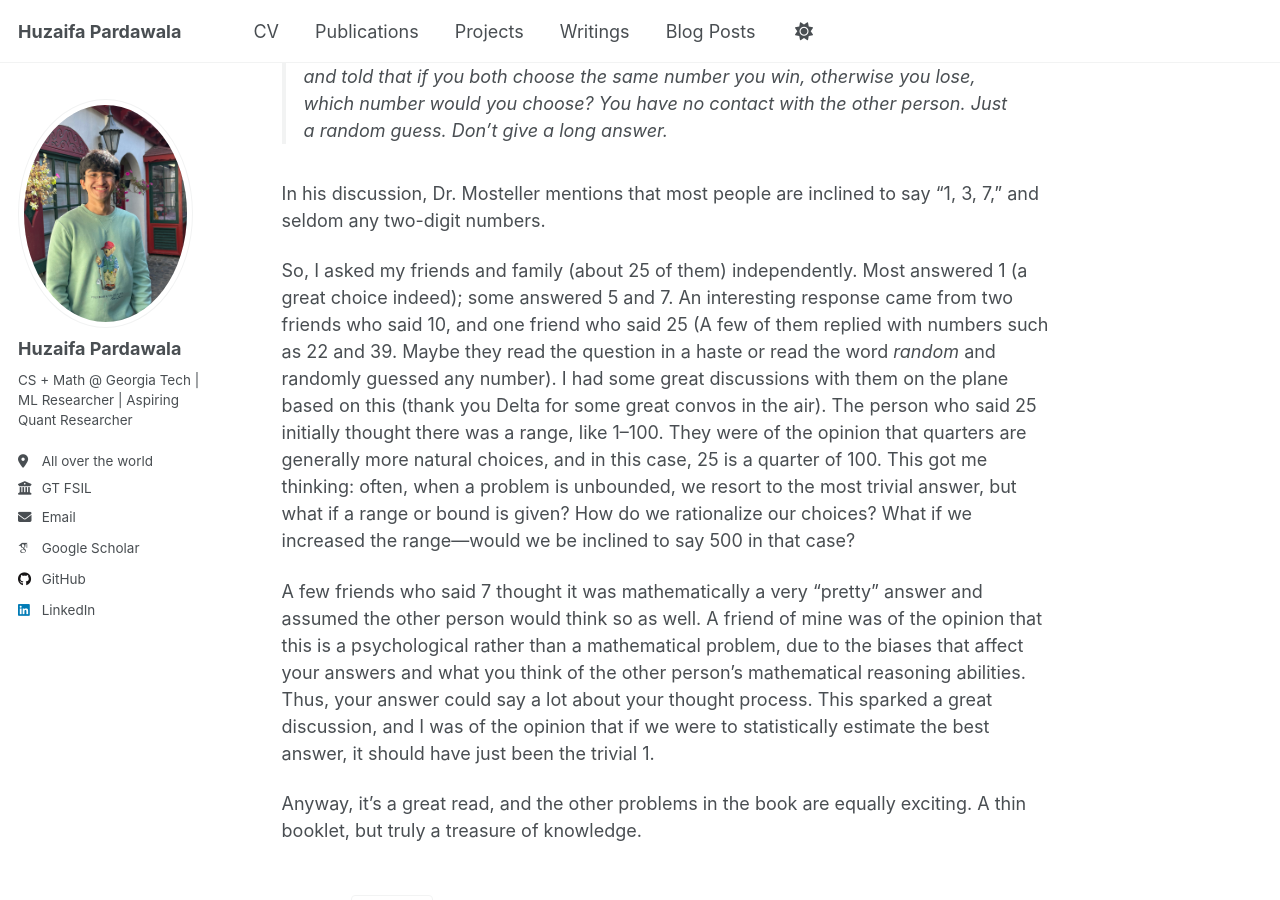
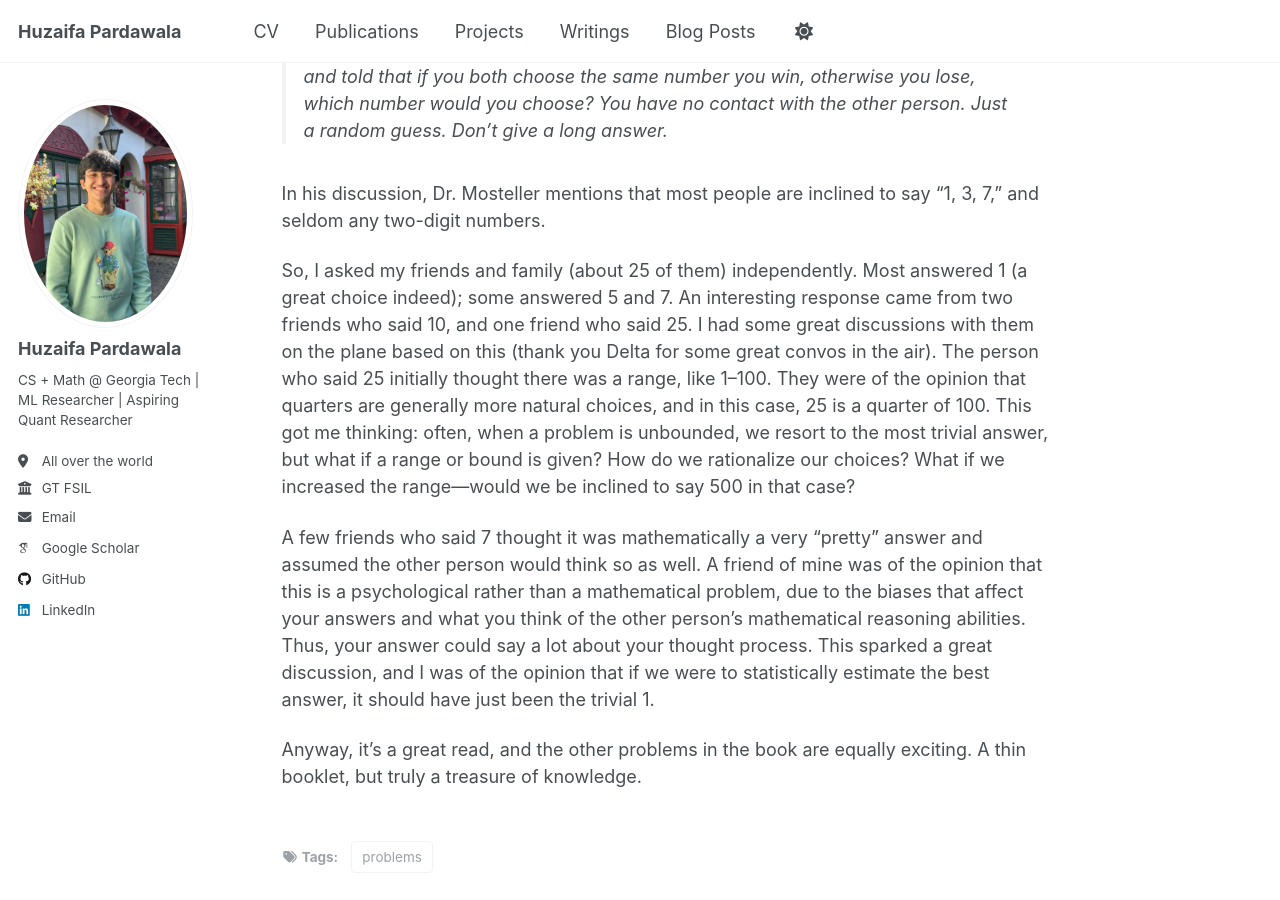
Before and after one commit to huzaifahp7/huzaifahp7.github.io, a Jekyll site: the page built from _posts/2025-05-29-post-2.md, in a window 1280 px wide and 900 px high, scrolled down 462 px. Built offline with Jekyll 4.4.1, drawn with Linux system fonts in a browser that asks for light colours; some web fonts are replaced.

Commit message:
feat: post

```diff
--- a/_posts/2025-05-29-post-2.md
+++ b/_posts/2025-05-29-post-2.md
@@ -14,7 +14,7 @@ Anyway, on my flight to Chicago, I came across Question 11 in this book, which i
 
 In his discussion, Dr. Mosteller mentions that most people are inclined to say “1, 3, 7,” and seldom any two-digit numbers.
 
-So, I asked my friends and family (about 25 of them) independently. Most answered 1 (a great choice indeed); some answered 5 and 7. An interesting response came from two friends who said 10, and one friend who said 25 (A few of them replied with numbers such as 22 and 39. Maybe they read the question in a haste or read the word *random* and randomly guessed any number). I had some great discussions with them on the plane based on this (thank you Delta for some great convos in the air). The person who said 25 initially thought there was a range, like 1–100. They were of the opinion that quarters are generally more natural choices, and in this case, 25 is a quarter of 100. This got me thinking: often, when a problem is unbounded, we resort to the most trivial answer, but what if a range or bound is given? How do we rationalize our choices? What if we increased the range—would we be inclined to say 500 in that case?
+So, I asked my friends and family (about 25 of them) independently. Most answered 1 (a great choice indeed); some answered 5 and 7. An interesting response came from two friends who said 10, and one friend who said 25. I had some great discussions with them on the plane based on this (thank you Delta for some great convos in the air). The person who said 25 initially thought there was a range, like 1–100. They were of the opinion that quarters are generally more natural choices, and in this case, 25 is a quarter of 100. This got me thinking: often, when a problem is unbounded, we resort to the most trivial answer, but what if a range or bound is given? How do we rationalize our choices? What if we increased the range—would we be inclined to say 500 in that case?
 
 A few friends who said 7 thought it was mathematically a very “pretty” answer and assumed the other person would think so as well. A friend of mine was of the opinion that this is a psychological rather than a mathematical problem, due to the biases that affect your answers and what you think of the other person’s mathematical reasoning abilities. Thus, your answer could say a lot about your thought process. This sparked a great discussion, and I was of the opinion that if we were to statistically estimate the best answer, it should have just been the trivial 1.
 
```
